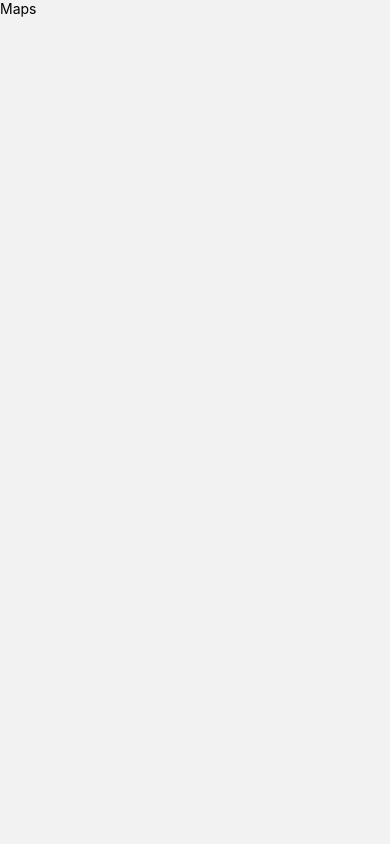
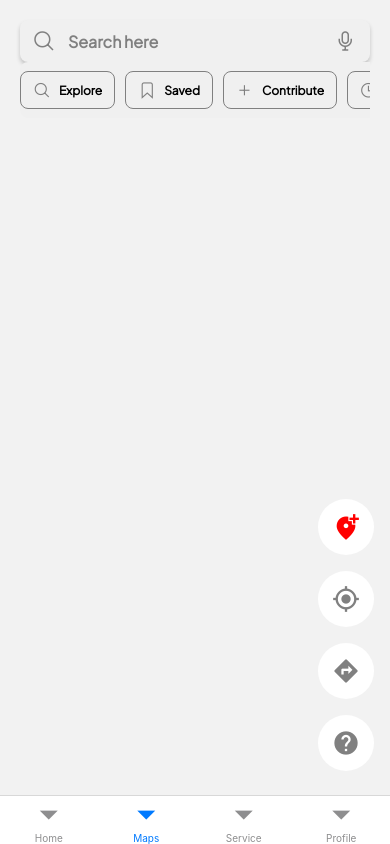
Before and after one commit to theabhayprajapati/Ather-App-Clone, a React Native app: screen /Maps in a window 390 px wide. Built offline with nearby package versions, Linux system fonts and the light colour scheme.

Commit message:
done with maps page

```diff
--- a/package.json
+++ b/package.json
@@ -14,12 +14,14 @@
     "@react-navigation/bottom-tabs": "^6.5.7",
     "@react-navigation/native": "^6.1.6",
     "@react-navigation/native-stack": "^6.9.12",
+    "@rneui/base": "^4.0.0-rc.7",
+    "@rneui/themed": "^4.0.0-rc.7",
     "expo": "~48.0.15",
     "expo-status-bar": "~1.4.4",
     "react": "18.2.0",
     "react-dom": "18.2.0",
     "react-native": "0.71.7",
-    "react-native-safe-area-context": "4.5.0",
+    "react-native-safe-area-context": "^4.5.2",
     "react-native-screens": "~3.20.0",
     "react-native-web": "~0.18.10"
   },
--- /dev/null
+++ b/src/components/FloatingActionButton.tsx
@@ -0,0 +1,57 @@
+import { MaterialIcons } from '@expo/vector-icons';
+import React from 'react';
+import { StyleSheet, TouchableOpacity, View } from 'react-native';
+
+type FloatingActionButtonProps = {
+    onPress: () => void;
+    icon: MaterialIconName;
+    iconColor?: string;
+    backgroundColor: string;
+};
+type MaterialIconName = keyof typeof MaterialIcons.glyphMap;
+
+type FloatingActionButtonContainerProps = {
+    children: React.ReactNode;
+};
+
+const FloatingActionButton = ({ onPress, icon, backgroundColor ,iconColor}: FloatingActionButtonProps) => {
+    const isIconValid = MaterialIcons;
+    const iconName = isIconValid ? icon : 'add';
+
+    return (
+        <View style={[styles.container, { backgroundColor }]}>
+            <TouchableOpacity style={styles.button} onPress={onPress}>
+                <MaterialIcons name={iconName} size={28} color={iconColor || 'white'} />
+            </TouchableOpacity>
+        </View>
+    );
+};
+
+const FloatingActionButtonContainer = ({ children }: FloatingActionButtonContainerProps) => {
+    return <View style={styles.fabContainer}>{children}</View>;
+};
+
+const styles = StyleSheet.create({
+    fabContainer: {
+        position: 'absolute',
+        bottom: 16,
+        right: 16,
+    },
+    container: {
+        width: 56,
+        height: 56,
+        borderRadius: 28,
+        alignItems: 'center',
+        justifyContent: 'center',
+        marginVertical: 8,
+    },
+    button: {
+        width: 56,
+        height: 56,
+        borderRadius: 28,
+        alignItems: 'center',
+        justifyContent: 'center',
+    },
+});
+
+export { FloatingActionButton, FloatingActionButtonContainer };
--- /dev/null
+++ b/src/components/GoogleMapsSearch.tsx
@@ -0,0 +1,63 @@
+import { Ionicons } from '@expo/vector-icons';
+import React, { useState } from 'react';
+import { StyleSheet, TextInput, TouchableOpacity, View } from 'react-native';
+import { FONT } from '../utils/constants';
+
+const GoogleMapsSearch = () => {
+    const [searchText, setSearchText] = useState('');
+
+    return (
+        <View style={styles.container}>
+            <TouchableOpacity>
+                <Ionicons name="search-outline" size={24} color="gray" style={styles.searchIcon} />
+            </TouchableOpacity>
+            <TextInput
+                style={styles.input}
+                placeholder="Search here"
+                placeholderTextColor="gray"
+                value={searchText}
+                onChangeText={(text) => setSearchText(text)}
+            />
+            <TouchableOpacity>
+                <Ionicons name="mic-outline" size={24} color="gray" style={styles.micIcon} />
+            </TouchableOpacity>
+
+        </View>
+    );
+};
+
+const styles = StyleSheet.create({
+    container: {
+        flexDirection: 'row',
+        alignItems: 'center',
+        backgroundColor: '#f0f0f0',
+        borderRadius: 8,
+        paddingHorizontal: 12,
+        paddingVertical: 8,
+        elevation: 4, // add shadow on Android
+        shadowColor: '#000', // add shadow on iOS
+        shadowOffset: {
+            width: 0,
+            height: 3,
+        },
+        shadowOpacity: 0.2,
+        shadowRadius: 4,
+    },
+    searchIcon: {
+        marginRight: 12,
+    },
+    input: {
+        flex: 1,
+        fontSize: 16,
+        fontWeight: 'bold',
+        color: 'black',
+        // outline
+        outlineWidth: 0,
+        ...FONT.regular,
+    },
+    micIcon: {
+        marginLeft: 12,
+    },
+});
+
+export default GoogleMapsSearch;
--- /dev/null
+++ b/src/components/IconList.tsx
@@ -0,0 +1,94 @@
+import { Ionicons } from '@expo/vector-icons';
+import React from 'react';
+import { FlatList, StyleSheet, Text, TouchableOpacity } from 'react-native';
+import { FONT } from '../utils/constants';
+
+const ICONS = [
+    {
+        name: 'Explore',
+        iconName: 'search-outline',
+    },
+    {
+        name: 'Saved',
+        iconName: 'bookmark-outline',
+    },
+    {
+        name: 'Contribute',
+        iconName: 'add-outline',
+    },
+    {
+        name: 'Updates',
+        iconName: 'time-outline',
+    },
+    // chargers, service, accessories, more
+    {
+        name: 'Chargers',
+        iconName: 'battery-charging-outline',
+    },
+    {
+        name: 'Service',
+        iconName: 'construct-outline',
+    },
+    {
+        name: 'Accessories',
+        iconName: 'bag-handle-outline',
+    },
+    {
+        name: 'More',
+        iconName: 'ellipsis-horizontal-outline',
+    },
+
+];
+
+const IconListItem = ({ name, iconName }) => {
+    return (
+        <TouchableOpacity style={styles.iconItem}>
+            <Ionicons name={iconName} size={18} color={'gray'} />
+            <Text style={styles.iconName}>{name}</Text>
+        </TouchableOpacity>
+    );
+};
+
+const IconList = () => {
+    return (
+        <FlatList
+            data={ICONS}
+            renderItem={({ item }) => <IconListItem name={item.name} iconName={item.iconName} />}
+            keyExtractor={(item) => item.name}
+            horizontal
+            showsHorizontalScrollIndicator={false}
+            contentContainerStyle={styles.iconList}
+        />
+    );
+};
+
+const styles = StyleSheet.create({
+    iconList: {
+        flexDirection: 'row',
+        alignItems: 'center',
+        backgroundColor: '#f0f0f0',
+        borderRadius: 8,
+        paddingVertical: 8,
+        gap: 10
+    },
+    iconItem: {
+        flexDirection: 'row',
+        alignItems: 'center',
+        borderWidth: 1,
+        borderColor: 'gray',
+        borderRadius: 8,
+        paddingHorizontal: 12,
+        paddingVertical: 8,
+        justifyContent: 'center',
+
+    },
+    iconName: {
+        fontSize: 12,
+        fontWeight: 'bold',
+        color: 'black',
+        ...FONT.regular,
+        marginLeft: 8,
+    },
+});
+
+export default IconList;
--- a/src/screens/Maps/index.tsx
+++ b/src/screens/Maps/index.tsx
@@ -1,16 +1,45 @@
-import { StyleSheet, Text, View } from 'react-native'
 import React from 'react'
+import { StyleSheet, View } from 'react-native'
+import { FloatingActionButton, FloatingActionButtonContainer } from '../../components/FloatingActionButton'
+import GoogleMapsSearch from '../../components/GoogleMapsSearch'
+import IconList from '../../components/IconList'
+import { PADDING } from '../../utils/constants'
 
 type Props = {}
 
 const Maps = (props: Props) => {
+
+  const handleFABPress = () => {
+    console.log('FAB pressed')
+  }
   return (
-    <View>
-      <Text>Maps</Text>
+    <View style={styles.container}>
+      <View>
+        <GoogleMapsSearch />
+        <IconList />
+      </View>
+      <View>
+        {/* list */}
+      </View>
+
+      <FloatingActionButtonContainer>
+        {/* location, direction, pin drop */}
+        <FloatingActionButton onPress={handleFABPress} icon="add-location-alt" backgroundColor="white" iconColor='red' />
+        <FloatingActionButton onPress={handleFABPress} icon="my-location" backgroundColor="white" iconColor='gray' />
+        <FloatingActionButton onPress={handleFABPress} icon="directions" backgroundColor="white" iconColor='gray' />
+        {/* help */}
+        <FloatingActionButton onPress={handleFABPress} icon="help" backgroundColor="white" iconColor='gray' />
+      </FloatingActionButtonContainer>
     </View>
   )
 }
 
 export default Maps
 
-const styles = StyleSheet.create({})
+const styles = StyleSheet.create({
+  container: {
+    flex: 1,
+    padding: PADDING.primary,
+    position: 'relative',
+  }
+})
--- a/src/screens/home/index.tsx
+++ b/src/screens/home/index.tsx
@@ -1,6 +1,6 @@
 import { Ionicons } from "@expo/vector-icons";
 import React from "react";
-import { StyleSheet, Text, TouchableOpacity, View } from "react-native";
+import { ScrollView, StyleSheet, Text, TouchableOpacity, View } from "react-native";
 import Dot from "../../components/Dot";
 import { COLORS, FONT, PADDING, SECTION } from "../../utils/constants";
 type Props = {};
@@ -65,7 +65,7 @@ const HomeScreen = (props: Props) => {
                     </View>
                 </TouchableOpacity>
             </View>
-            <View style={styles.Status}>
+            <ScrollView> <View style={styles.Status}>
                 {/* status */}
                 <View>
 
@@ -85,7 +85,7 @@ const HomeScreen = (props: Props) => {
                 </View>
                 <View style={styles.features}>
                     {/* features  */}
-            </View>
+                </View></ScrollView>
         </View>
     );
 };
--- a/src/screens/index.tsx
+++ b/src/screens/index.tsx
@@ -1,3 +1,4 @@
+import { createBottomTabNavigator } from '@react-navigation/bottom-tabs';
 import { createNativeStackNavigator } from '@react-navigation/native-stack';
 import React from 'react';
 import Maps from "./Maps/index";
@@ -23,7 +24,7 @@ type BottomTabParams = {
 
 const MainStack = createNativeStackNavigator<MainStackParams>();
 const AuthStack = createNativeStackNavigator<AuthStackParams>();
-const BottomTab = createNativeStackNavigator<BottomTabParams>();
+const BottomTab = createBottomTabNavigator<BottomTabParams>();
 
 
 export const MainStackScreen = () => {
@@ -35,7 +36,6 @@ export const MainStackScreen = () => {
             initialRouteName="BottomTab"
         >
             <MainStack.Screen name="BottomTab" component={BottomTabScreen} />
-            <MainStack.Screen name="AuthStack" component={AuthStackScreen} />
         </MainStack.Navigator>
     )
 }
@@ -46,8 +46,7 @@ export const BottomTabScreen = () => {
             screenOptions={{
                 headerShown: false
             }}
-            initialRouteName='Home'
-        >
+            initialRouteName='Maps'>
             <BottomTab.Screen name="Home" component={HomeScreen} />
             <BottomTab.Screen name="Maps" component={Maps} />
             <BottomTab.Screen name="Service" component={Service} />
--- a/src/utils/constants.ts
+++ b/src/utils/constants.ts
@@ -67,6 +67,8 @@ export const FONT = {
 export const COLORS = {
     primary: "#262D37",
     secondary: "#262D3799",
+    white: "#FFFFFF",
+    gray: "#F2F2F2",
 }
 
 export const flexaligncenter: ViewStyle = {
```
Also changed, not shown: 1 other file (tests, documents, lock files or other folders). Lines whose indentation alone changed are shown as unchanged.
